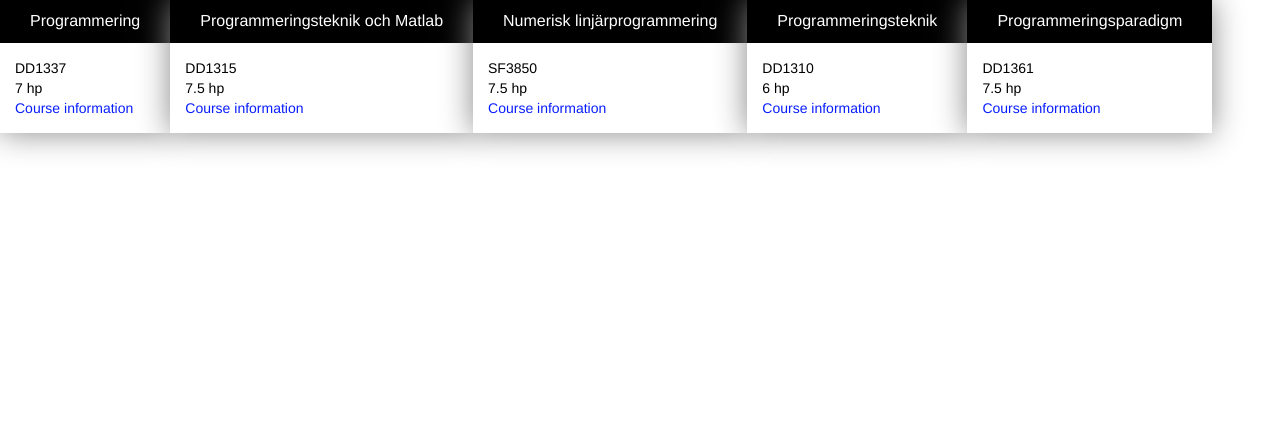
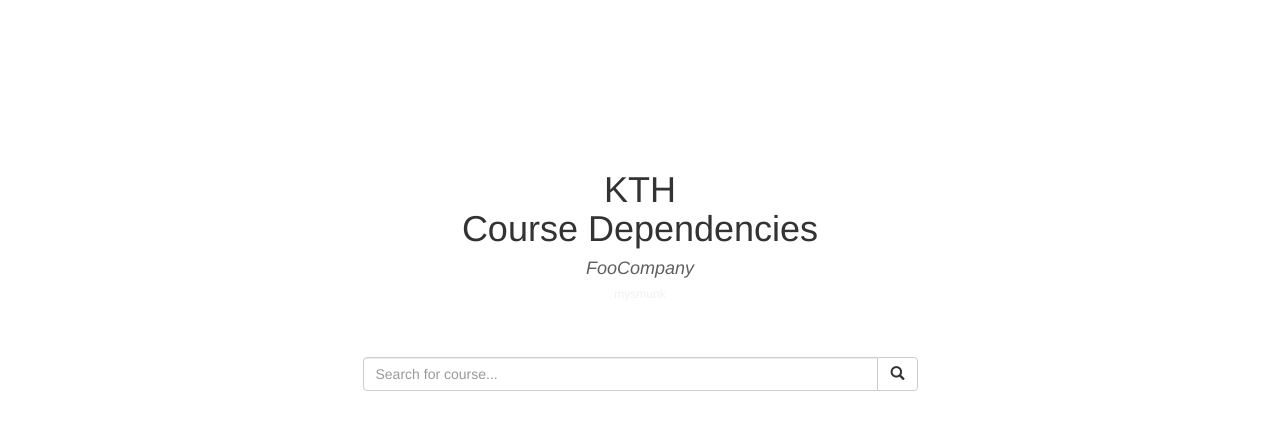
Before and after one commit to ThonyPrice/MVKgraph, an Angular app: page / in a window 1280 px wide. Shown: the top 430 px of the page. Built offline with nearby package versions, Linux system fonts and the light colour scheme; what ng2-bootstrap would draw is missing.

Commit message:
change app.component.html to show start.component again

```diff
--- a/src/app/app.component.html
+++ b/src/app/app.component.html
@@ -1,2 +1,2 @@
 
-<app-course-node></app-course-node>
+<app-start></app-start>
```
